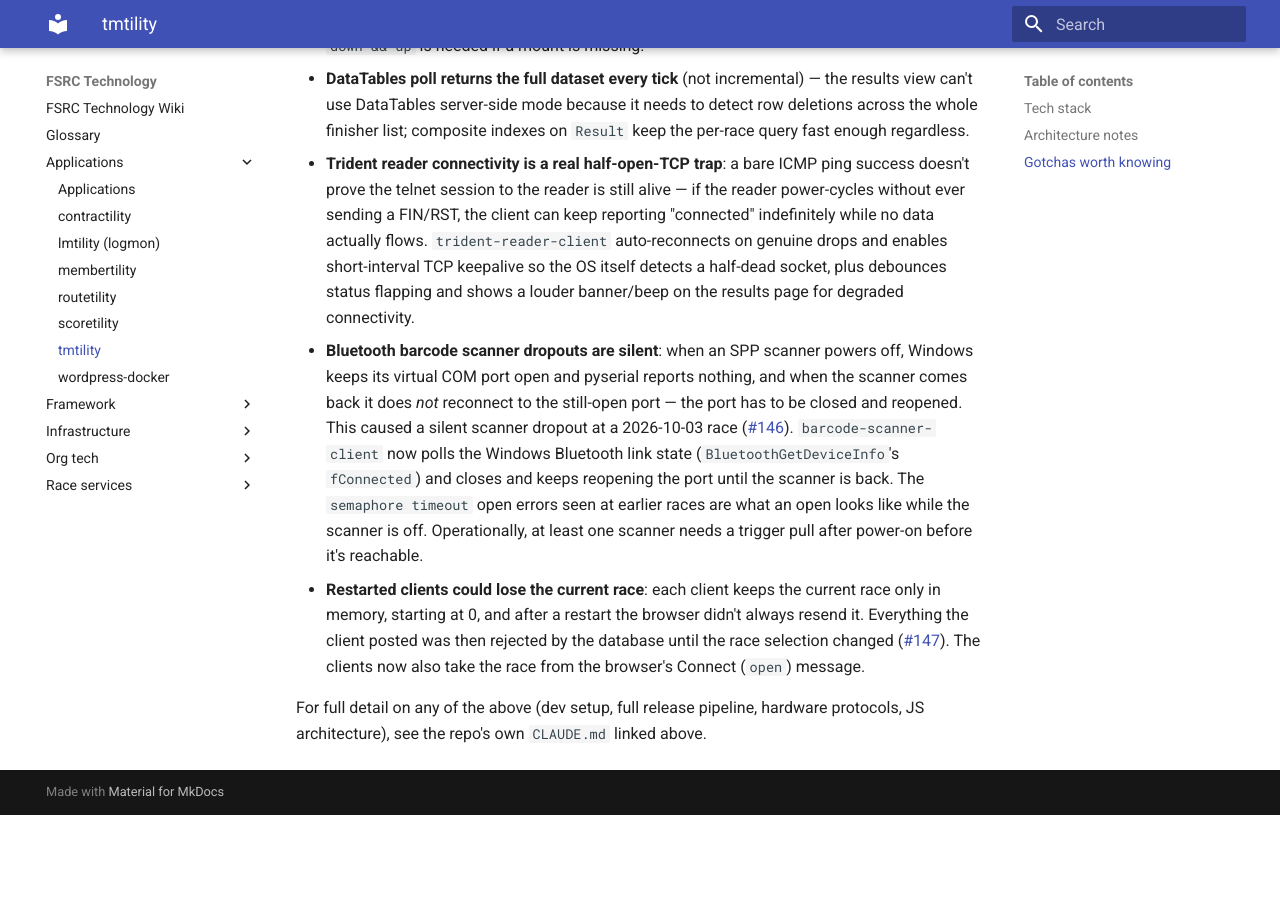
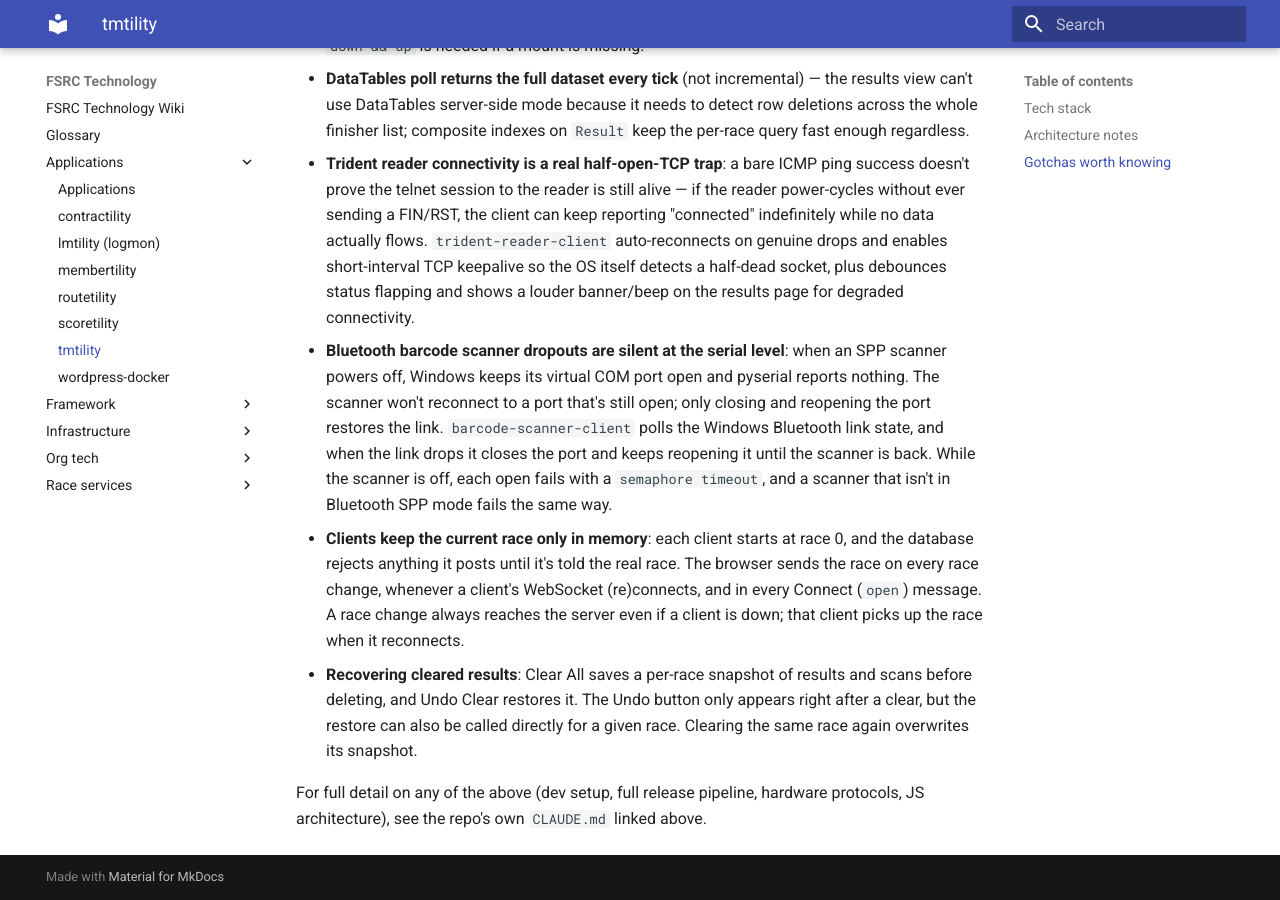
Before and after one commit to louking/fsrc-tech, an MkDocs documentation site: the page built from docs/applications/tmtility.md, in a window 1280 px wide and 900 px high, scrolled down 1885 px. Built offline with MkDocs 1.6.1 and Material for MkDocs 9.7.7, drawn with Linux system fonts in a browser that asks for light colours; before the commit the page ends 2700 px from its top, so only the background shows below that.

Commit message:
Rewrite tmtility gotchas as current state; add Clear All recovery (#146, #147, #148)
Co-Authored-By: Claude Opus 5.5 <noreply@anthropic.com>

```diff
--- a/docs/applications/tmtility.md
+++ b/docs/applications/tmtility.md
@@ -35,7 +35,8 @@ Manages results received from a Time Machine manual race timer for input to scor
 - **Bind mounts only take effect on container recreation**, not a plain restart — `docker compose down && up` is needed if a mount is missing.
 - **DataTables poll returns the full dataset every tick** (not incremental) — the results view can't use DataTables server-side mode because it needs to detect row deletions across the whole finisher list; composite indexes on `Result` keep the per-race query fast enough regardless.
 - **Trident reader connectivity is a real half-open-TCP trap**: a bare ICMP ping success doesn't prove the telnet session to the reader is still alive — if the reader power-cycles without ever sending a FIN/RST, the client can keep reporting "connected" indefinitely while no data actually flows. `trident-reader-client` auto-reconnects on genuine drops and enables short-interval TCP keepalive so the OS itself detects a half-dead socket, plus debounces status flapping and shows a louder banner/beep on the results page for degraded connectivity.
-- **Bluetooth barcode scanner dropouts are silent**: when an SPP scanner powers off, Windows keeps its virtual COM port open and pyserial reports nothing, and when the scanner comes back it does *not* reconnect to the still-open port — the port has to be closed and reopened. This caused a silent scanner dropout at a 2026-10-03 race ([#146](https://github.com/louking/tm-csv-connector/issues/146)). `barcode-scanner-client` now polls the Windows Bluetooth link state (`BluetoothGetDeviceInfo`'s `fConnected`) and closes and keeps reopening the port until the scanner is back. The `semaphore timeout` open errors seen at earlier races are what an open looks like while the scanner is off. Operationally, at least one scanner needs a trigger pull after power-on before it's reachable.
-- **Restarted clients could lose the current race**: each client keeps the current race only in memory, starting at 0, and after a restart the browser didn't always resend it. Everything the client posted was then rejected by the database until the race selection changed ([#147](https://github.com/louking/tm-csv-connector/issues/147)). The clients now also take the race from the browser's Connect (`open`) message.
+- **Bluetooth barcode scanner dropouts are silent at the serial level**: when an SPP scanner powers off, Windows keeps its virtual COM port open and pyserial reports nothing. The scanner won't reconnect to a port that's still open; only closing and reopening the port restores the link. `barcode-scanner-client` polls the Windows Bluetooth link state, and when the link drops it closes the port and keeps reopening it until the scanner is back. While the scanner is off, each open fails with a `semaphore timeout`, and a scanner that isn't in Bluetooth SPP mode fails the same way.
+- **Clients keep the current race only in memory**: each client starts at race 0, and the database rejects anything it posts until it's told the real race. The browser sends the race on every race change, whenever a client's WebSocket (re)connects, and in every Connect (`open`) message. A race change always reaches the server even if a client is down; that client picks up the race when it reconnects.
+- **Recovering cleared results**: Clear All saves a per-race snapshot of results and scans before deleting, and Undo Clear restores it. The Undo button only appears right after a clear, but the restore can also be called directly for a given race. Clearing the same race again overwrites its snapshot.
 
 For full detail on any of the above (dev setup, full release pipeline, hardware protocols, JS architecture), see the repo's own `CLAUDE.md` linked above.
```
Also changed, not shown: CHANGELOG.md (+1 -0 lines).
